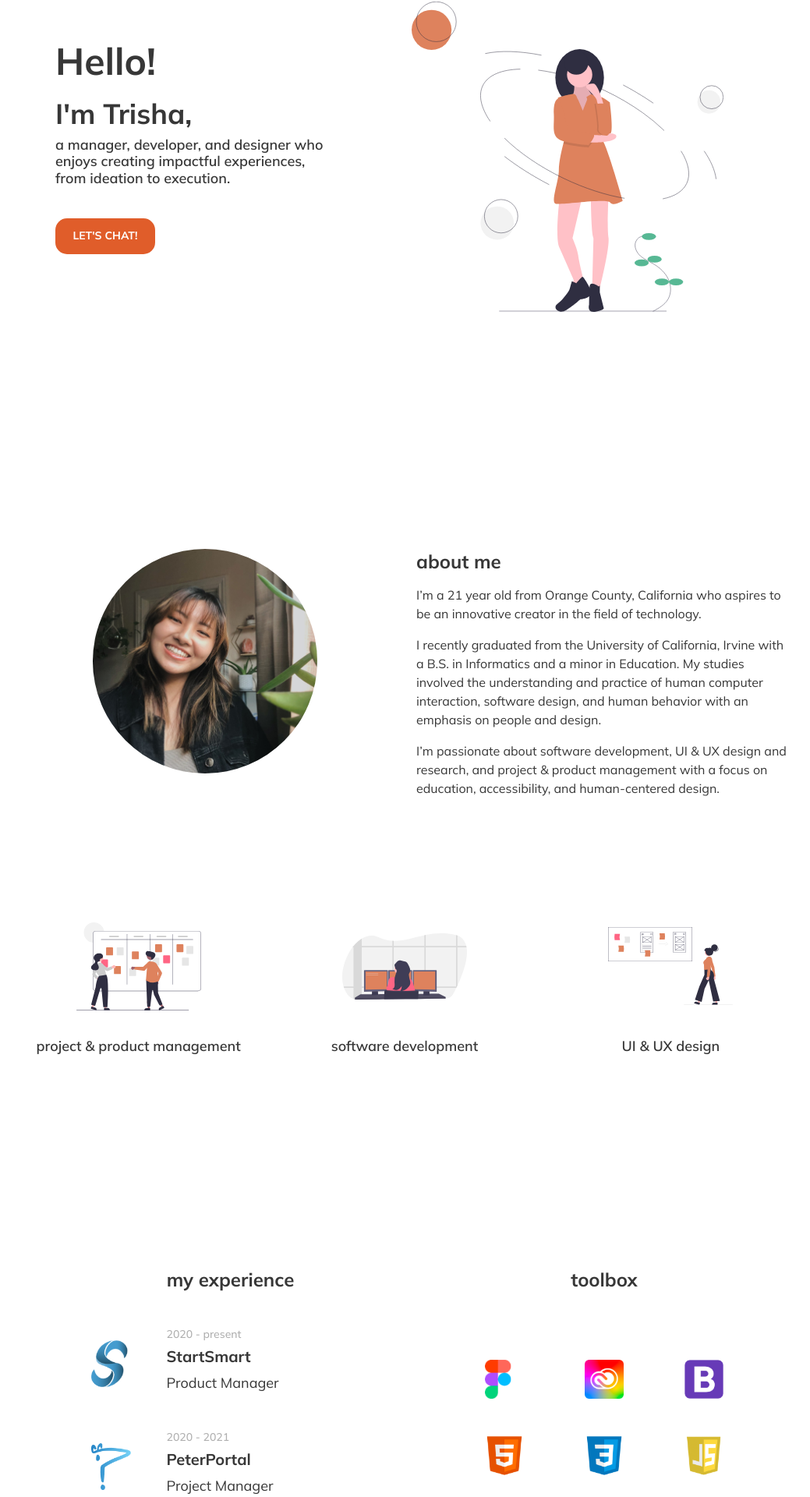
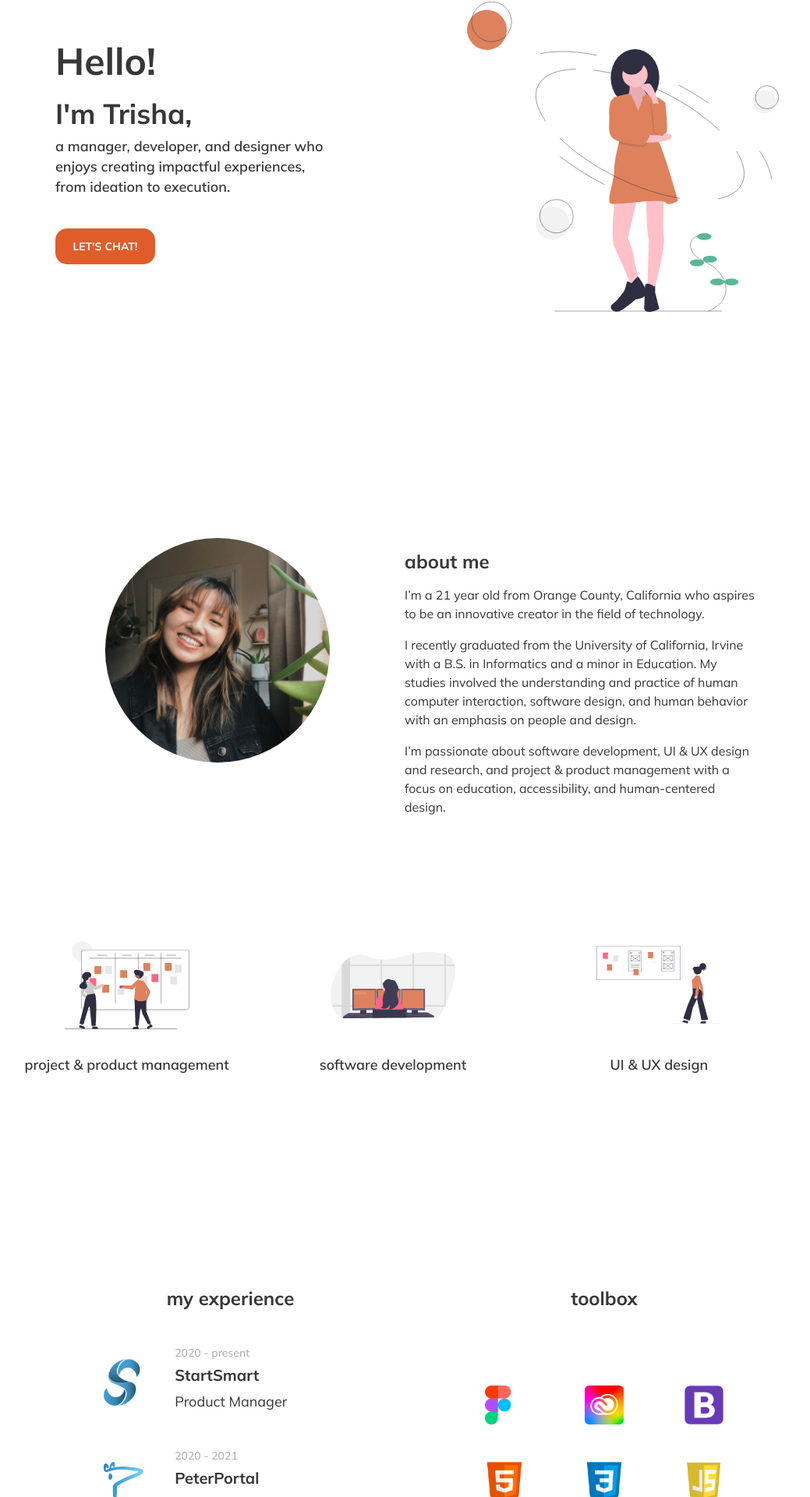
Before and after one commit to trishaprile/trishaprile.github.io, a React (Create React App) app: page / in a window 1280 px wide. Shown: the part 206-2126 px from the top of the page at 78% size, without its empty margins (121-1160 px from the left). Built offline with nearby package versions, Linux system fonts and the light colour scheme.

Commit message:
animations

```diff
--- a/package.json
+++ b/package.json
@@ -15,6 +15,7 @@
     "react-custom-scrollbars-2": "^4.4.0",
     "react-dom": "^17.0.1",
     "react-icons": "^4.1.0",
+    "react-reveal": "^1.2.2",
     "react-scripts": "4.0.0",
     "react-scroll": "^1.8.3",
     "react-scrolling-nav": "^1.1.5",
--- a/src/components/About.js
+++ b/src/components/About.js
@@ -3,6 +3,7 @@ import './About.scss';
 
 import { Row, Col, Image } from "react-bootstrap";
 import { Element } from 'react-scroll';
+import Fade from 'react-reveal/Fade';
 
 import me from "../assets/me.jpeg";
 import projectManagement  from "../assets/project_management.svg";
@@ -14,14 +15,18 @@ const About = () => {
     <Element id='about' name='about'>
       <Row className="content-container" sm={1} md={2} xl={2}>
         <Col className="img-container">
+          <Fade left>
             <Image src={me} className="img" />
+          </Fade>
         </Col>
         <Col className="info-container">
+            <Fade right>
             <h1>about me</h1>
             <p>I’m a 21 year old from Orange County, California who aspires to be an innovative creator in the field of technology.</p>
             <p>I recently graduated from the University of California, Irvine with a B.S. in Informatics and a minor in Education.
               My studies involved the understanding and practice of human computer interaction, software design, and human behavior with an emphasis on people and design.</p>
             <p>I’m passionate about software development, UI & UX design and research, and project & product management with a focus on education, accessibility, and human-centered design.</p>
+            </Fade>
         </Col>
       </Row>
       <Row className="content-container">
--- a/src/components/About.scss
+++ b/src/components/About.scss
@@ -1,13 +1,10 @@
 #about {
     width: 100%;
     min-height: 90vh;
-    display: flex;
-    flex-direction: column;
 
     .content-container {
         padding: 5% 10%;
         width: 100%;
-        margin: auto;
 
         .info-container {
 
@@ -20,17 +17,18 @@
             p {
                 font-size: 16px;
                 margin-top: 1rem;
+                padding-right: 2rem;
             }
 
         }
 
         .img-container {
-            display: flex;
 
             .img {
                 height: auto;
                 width: 18rem;
-                margin: auto;
+                margin-left: 8rem;
+                margin-top: 2rem;
                 border-radius: 50%;
             }
         }
@@ -79,6 +77,7 @@
 
                 .img {
                     width: 15rem;
+                    margin-left: 3rem;
                 }
             }
 
--- a/src/components/Contact.js
+++ b/src/components/Contact.js
@@ -2,6 +2,7 @@ import React from 'react';
 import './Contact.scss';
 
 import { Element } from 'react-scroll';
+import Fade from 'react-reveal/Fade';
 import { FiMail } from "react-icons/fi";
 import { SiLinkedin } from "react-icons/si";
 import { SiGithub } from "react-icons/si";
@@ -14,13 +15,17 @@ const Contact = () => {
       <h1>contact me</h1>
       <h3><a href="mailto:trishaprilee@gmail.com"><FiMail className="mail-icon" size={25}/></a>trishaprilee@gmail.com</h3>
       <div className="socials">
-        <a href="https://www.linkedin.com/in/trishaprile/" target="_blank" rel="noreferrer"><SiLinkedin className="icon"/></a>
-        <a href="https://www.github.com/trishaprile/" target="_blank" rel="noreferrer"><SiGithub className="icon"/></a>
-        <a href="https://www.gitlab.com/trishaprile/" target="_blank" rel="noreferrer"><SiGitlab className="icon"/></a>
-        <a href="https://www.instagram.com/trishaprile/" target="_blank" rel="noreferrer"><SiInstagram className="icon"/></a>
+        <Fade bottom cascade>
+          <a href="https://www.linkedin.com/in/trishaprile/" target="_blank" rel="noreferrer"><SiLinkedin className="icon"/></a>
+          <a href="https://www.github.com/trishaprile/" target="_blank" rel="noreferrer"><SiGithub className="icon"/></a>
+          <a href="https://www.gitlab.com/trishaprile/" target="_blank" rel="noreferrer"><SiGitlab className="icon"/></a>
+          <a href="https://www.instagram.com/trishaprile/" target="_blank" rel="noreferrer"><SiInstagram className="icon"/></a>
+        </Fade>
       </div>
       <div className="footer">
-        <p>Made with ✨ © Trisha Le 2021</p>
+        <Fade bottom>
+          <p>Made with ✨ © Trisha Le 2021</p>
+        </Fade>
       </div>
     </Element>
   );
--- a/src/components/Contact.scss
+++ b/src/components/Contact.scss
@@ -35,7 +35,7 @@
             width: auto;
             color: #E05D2A;
             &:hover {
-                transform: translateY(2px);
+                transform: translateY(2px) !important;
             }
         }
     }
--- a/src/components/Cover.js
+++ b/src/components/Cover.js
@@ -4,6 +4,7 @@ import './Cover.scss';
 import { Row, Col, Button, Image } from "react-bootstrap";
 import { Element } from 'react-scroll';
 import { scroller } from 'react-scroll';
+import Fade from 'react-reveal/Fade';
 
 import img  from "../assets/cover_img.svg";
 
@@ -12,6 +13,7 @@ const Cover = () => {
     <Element id='cover' name='cover'>
       <Row className="content-container">
         <Col className="info-container">
+          <Fade left>
             <h1>Hello!</h1>
             <h2>I'm Trisha,</h2>
             <h3>a manager, developer, and designer who enjoys creating impactful experiences, from ideation to execution.</h3>
@@ -25,9 +27,12 @@ const Cover = () => {
             >
               LET'S CHAT!
             </Button>
+          </Fade>
         </Col>
         <Col className="img-container" sm={12} md={8} xl={6}>
+          <Fade right>
             <Image src={img} className="img" />
+          </Fade>
         </Col>
       </Row>
     </Element>
--- a/src/components/Cover.scss
+++ b/src/components/Cover.scss
@@ -25,6 +25,7 @@
             font-weight: 600;
             font-size: 18px;
             max-width: 22rem;
+            line-height: 26px;
         }
 
         .contact-btn {
@@ -50,12 +51,11 @@
     }
 
     .img-container {
-        display: flex;
 
         .img {
             height: auto;
             width: 25rem;
-            margin: auto;
+            margin-left: 5rem;
         }
     }
 }
@@ -87,6 +87,7 @@
             .img {
                 width: 60vw;
                 margin-top: 1rem;
+                margin-left: 1rem;
             }
         }
     }
--- a/src/components/Experience.js
+++ b/src/components/Experience.js
@@ -3,6 +3,7 @@ import './Experience.scss';
 
 import { Row, Col, Image, Button, OverlayTrigger, Tooltip } from "react-bootstrap";
 import { Element } from 'react-scroll';
+import Fade from 'react-reveal/Fade';
 
 import startsmart from "../assets/job_logos/startsmart_logo.png";
 import peterportal from "../assets/job_logos/peterportal_logo.png";
@@ -29,6 +30,7 @@ const Experience = () => {
         <Col className="jobs-container" sm={12} md={8} xl={6}>
           <h1>my experience</h1>
           <Col className="jobs">
+            <Fade left>
               <Row className="job">
                 <Col className="logo-container" sm={2} md={2} xl={2}>
                   <a href="https://startsmart.co/" target="_blank" rel="noreferrer"><Image className="logo" src={startsmart} alt="StartSmart"/></a>
@@ -69,11 +71,13 @@ const Experience = () => {
                   <p className="role">Software Engineer Intern</p>
                 </Col>
               </Row>
+            </Fade>
           </Col>
         </Col>
         <Col className="toolbox-container" sm={12} md={8} xl={6}>
           <h1>toolbox</h1>
           <div className="toolbox">
+            <Fade right>
               <Row xs={3}>
                 <Col className="icon-container">
                   <OverlayTrigger
@@ -178,6 +182,7 @@ const Experience = () => {
                   </OverlayTrigger>
                 </Col>
               </Row>
+            </Fade>
           </div>
           <Button className="resume-btn" href={resume} target="_blank" rel="noreferrer">VIEW RESUME</Button>
         </Col>
--- a/src/components/Experience.scss
+++ b/src/components/Experience.scss
@@ -20,7 +20,7 @@
             padding-left: 5rem;
 
             .job {
-                margin: 2rem 0rem;
+                margin: 2rem 1rem;
             }
 
             .logo-container {
--- a/src/components/Navbar.js
+++ b/src/components/Navbar.js
@@ -4,6 +4,7 @@ import './Navbar.scss';
 import { Nav, Navbar } from "react-bootstrap";
 import { scroller } from 'react-scroll';
 import { RiMenu4Line } from "react-icons/ri";
+import Fade from 'react-reveal/Fade';
 
 const NavigationBar = () => {
   let listener = null;
@@ -30,6 +31,7 @@ const NavigationBar = () => {
   return (
     <div className="navbar">
       <Navbar collapseOnSelect expand="lg" fixed="top" className={scrollState === "top" ? "nav-top" : "nav"}>
+        <Fade left>
           <Navbar.Brand
             className="logo"
             onClick={() => scroller.scrollTo('cover', {
@@ -40,11 +42,13 @@ const NavigationBar = () => {
           >
             trishaprile
           </Navbar.Brand>
+        </Fade>
         <Navbar.Toggle aria-controls="responsive-navbar-nav" className="toggle">
           <RiMenu4Line size={25}/>
         </Navbar.Toggle>
         <Navbar.Collapse id="responsive-navbar-nav">
           <Nav className="ml-auto">
+            <Fade top cascade>
               <Nav.Link
                 className="nav-link"
                 onClick={() => scroller.scrollTo('about', {
@@ -85,6 +89,7 @@ const NavigationBar = () => {
               >
                 contact
               </Nav.Link>
+            </Fade>
           </Nav>
         </Navbar.Collapse>
       </Navbar>
--- a/src/components/Navbar.scss
+++ b/src/components/Navbar.scss
@@ -28,7 +28,7 @@
         color: #373737 !important;
         &:hover {
             color: #E05D2A !important;
-            transform: translateY(2px);
+            transform: translateY(2px) !important;
         }
     }
 
```
Also changed, not shown: src/components/Projects.js (+14 -1 lines), 1 other file (tests, documents, lock files or other folders). Lines whose indentation alone changed are shown as unchanged.
